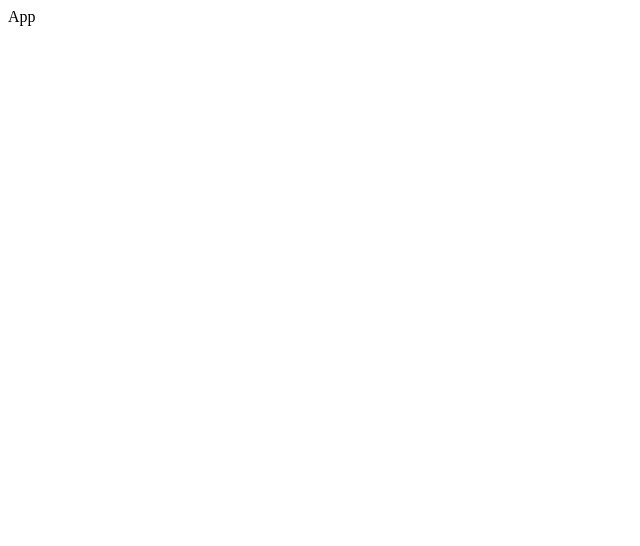
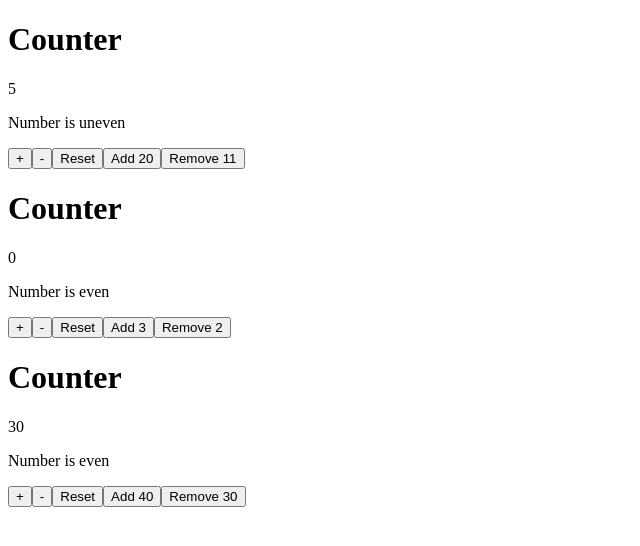
Before and after one commit to bonniemo/Custom-Hooks, a React (Vite) app: page / in a window 1280 px wide. Shown: the top 546 px of the page, without its empty margins (0-640 px from the left). Built offline with nearby package versions, Linux system fonts and the light colour scheme.

Commit message:
Counter component

```diff
--- a/src/App.tsx
+++ b/src/App.tsx
@@ -1,8 +1,13 @@
+import Counter from "./Components/Counter"
 
 
 const App = () => {
   return (
-    <div>App</div>
+    <>
+    <Counter initialCount={5} minValue={-7} maxValue={58} stepUp={20} stepDown={11}/>
+    <Counter initialCount={0} minValue={-10} maxValue={20} stepUp={3} stepDown={2}/>
+    <Counter initialCount={30} minValue={0} maxValue={100} stepUp={40} stepDown={30}/>
+    </>
   )
 }
 
--- /dev/null
+++ b/src/Components/Counter.tsx
@@ -0,0 +1,26 @@
+import { CounterTypes, UseCounter } from "../Hooks/UseCounter";
+
+const Counter = ({initialCount, minValue, maxValue, stepUp, stepDown}:CounterTypes) => {
+  const { count, increment, decrement, reset, isEven, addStepUp, decStepDown } =
+    UseCounter({
+      minValue,
+      maxValue,
+      initialCount,
+      stepUp,
+      stepDown,
+    });
+  return (
+    <>
+      <h1>Counter</h1>
+      <p>{count}</p>
+      {isEven() ? <p>Number is even</p> : <p>Number is uneven</p>}
+      <button onClick={increment}>+</button>
+      <button onClick={decrement}>-</button>
+      <button onClick={reset}>Reset</button>
+      <button onClick={addStepUp}>Add {stepUp}</button>
+      <button onClick={decStepDown}>Remove {stepDown}</button>
+    </>
+  );
+};
+
+export default Counter;
--- /dev/null
+++ b/src/Hooks/UseCounter.ts
@@ -0,0 +1,17 @@
+import { useState } from "react"
+
+export type CounterTypes = {
+    [key: string]:number;
+}
+
+export const UseCounter = ({minValue, maxValue, initialCount, stepUp, stepDown}:CounterTypes) => {
+    const [count, setCount] = useState<number>(initialCount);
+    const increment = () => setCount(count === maxValue ? count : count => count + 1);
+    const decrement = () => setCount(count === minValue ? count : count => count - 1);
+    const reset = () => setCount(initialCount)
+    const isEven = () => count % 2 === 0 ? true : false;
+    const addStepUp = () => setCount((count) => (count + stepUp) > maxValue ? count : count + stepUp)
+    const decStepDown = () => setCount((count) => (count - stepDown < minValue ? count : count - stepDown))
+
+    return {count, increment, decrement, reset, isEven, addStepUp, decStepDown}
+}
```
